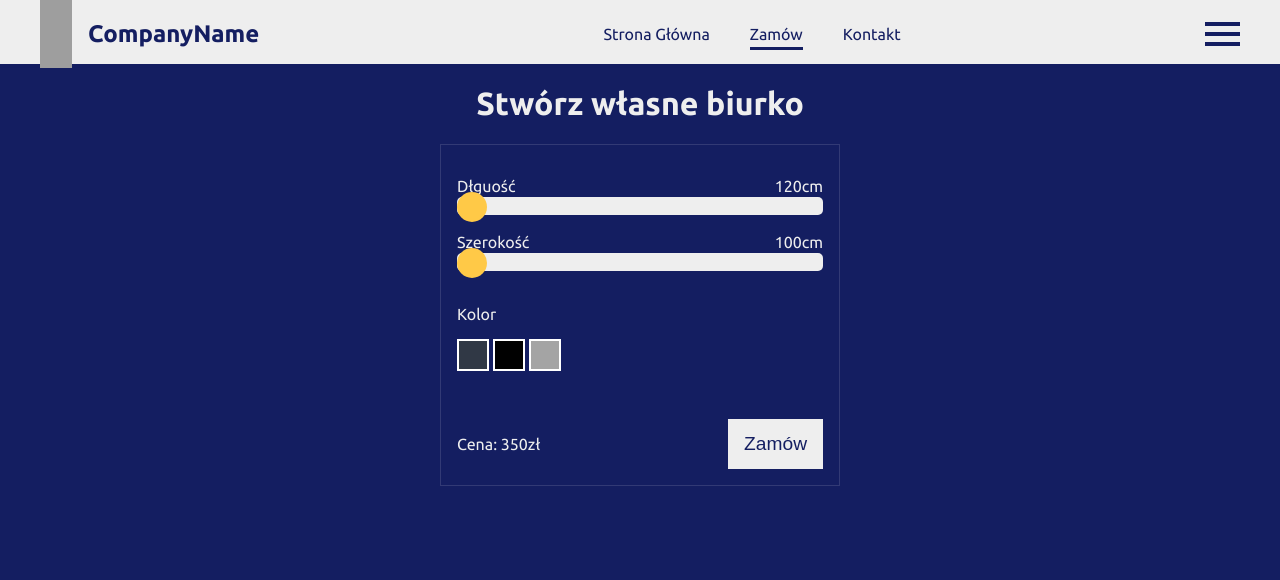
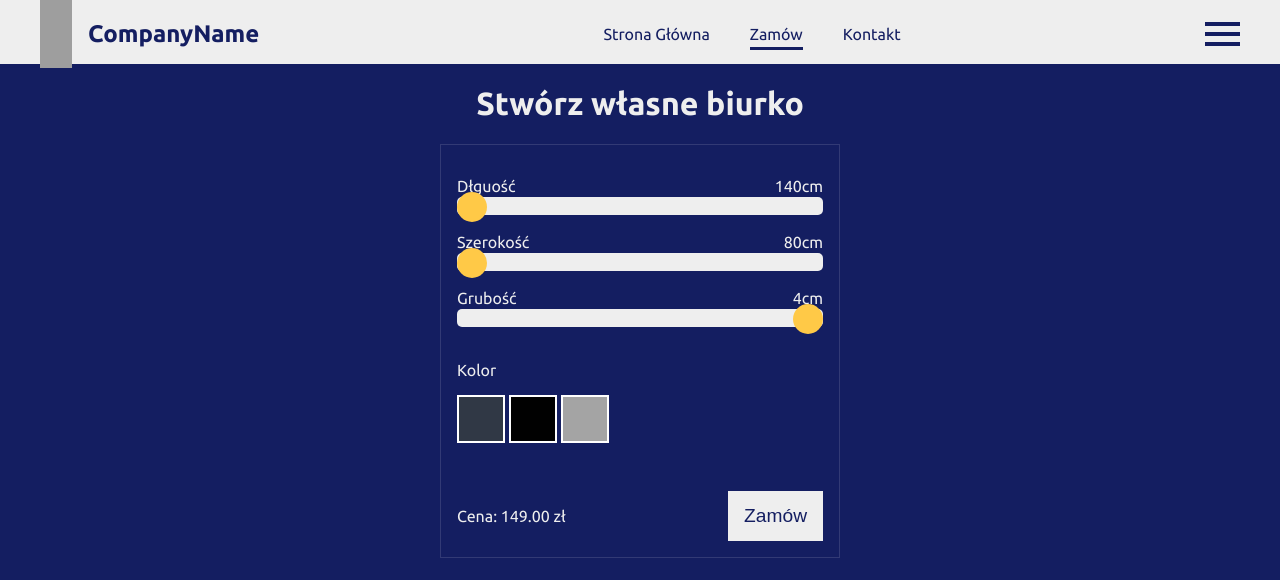
Before and after one commit to sheep2moon/order-desk, a React (Create React App) app: page /zamow in a window 1280 px wide. Shown: the top 580 px of the page. Built offline with nearby package versions, Linux system fonts and the light colour scheme; grey boxes are pictures that could not be loaded.

Commit message:
pricing form

```diff
--- a/src/components/Customize/SelectColor.js
+++ b/src/components/Customize/SelectColor.js
@@ -1,7 +1,7 @@
 import React from "react";
 import styled from "styled-components";
 
-const SelectColor = () => {
+const SelectColor = ({ setColor, color }) => {
   const colors = [
     {
       name: "grafitowy",
@@ -20,8 +20,13 @@ const SelectColor = () => {
     <StyledSelect>
       <p>Kolor</p>
       <OptionsWrap>
-        {colors.map((color) => (
-          <Option key={color.value} color={color.value} />
+        {colors.map((el) => (
+          <Option
+            key={el.value}
+            color={el.value}
+            onClick={() => setColor(el.value)}
+            active={el.value === color ? 1 : 0}
+          />
         ))}
       </OptionsWrap>
     </StyledSelect>
@@ -42,8 +47,9 @@ const OptionsWrap = styled.div`
   column-gap: 0.25rem;
 `;
 const Option = styled.div`
-  width: 2rem;
-  height: 2rem;
+  width: 3rem;
+  height: 3rem;
   background: ${({ color }) => color};
-  border: 2px solid #fff;
+  border: ${({ active, theme }) =>
+    active ? `3px solid ${theme.detail}` : "2px solid #fff"};
 `;
--- a/src/pages/Order.js
+++ b/src/pages/Order.js
@@ -1,27 +1,62 @@
-import React from "react";
+import React, { useEffect, useState } from "react";
 import styled from "styled-components";
 import RangeInput from "../components/Customize/RangeInput";
 import Button from "../components/Button";
 import SelectColor from "../components/Customize/SelectColor";
 
 const Customize = () => {
+  const [price, setPrice] = useState(200);
+  const [length, setLength] = useState(140);
+  const [width, setWidth] = useState(80);
+  const [thickness, setThickness] = useState(4);
+  const [color, setColor] = useState("#000");
+
+  useEffect(() => {
+    const p = (length * width * thickness) / 300;
+    setPrice(parseInt(p));
+  }, [length, width, thickness]);
+
   return (
     <CustomizeContainer>
       <h1>Stwórz własne biurko</h1>
       <FormContainer>
         <InputInfo>
           <label htmlFor="length">Dłguość</label>
-          <span>120cm</span>
+          <span>{length}cm</span>
         </InputInfo>
-        <RangeInput name="length" min="80" max="240" step="10" />
+        <RangeInput
+          onChange={(e) => setLength(e.target.value)}
+          name="length"
+          min="80"
+          max="240"
+          step="10"
+        />
         <InputInfo>
-          <label htmlFor="length">Szerokość</label>
-          <span>100cm</span>
+          <label htmlFor="width">Szerokość</label>
+          <span>{width}cm</span>
         </InputInfo>
-        <RangeInput name="length" min="50" max="160" step="5" />
-        <SelectColor />
+        <RangeInput
+          onChange={(e) => setWidth(e.target.value)}
+          name="width"
+          min="50"
+          max="160"
+          step="5"
+        />
+        <InputInfo>
+          <label htmlFor="thickness">Grubość</label>
+          <span>{thickness}cm</span>
+        </InputInfo>
+        <RangeInput
+          onChange={(e) => setThickness(e.target.value)}
+          name="thickness"
+          min="2"
+          max="10"
+          step="1"
+        />
+        <SelectColor setColor={setColor} color={color} />
+
         <Summary>
-          <p>Cena: 350zł</p>
+          <p>Cena: {price.toFixed(2)} zł</p>
           <Button type="submit">Zamów</Button>
         </Summary>
       </FormContainer>
```
